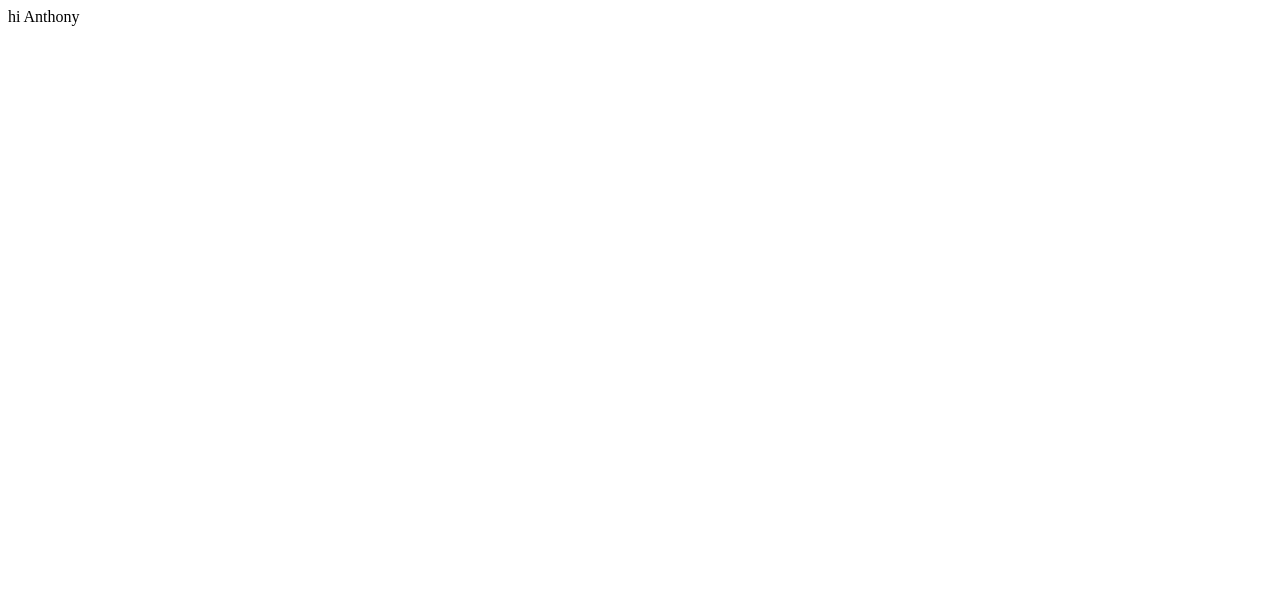
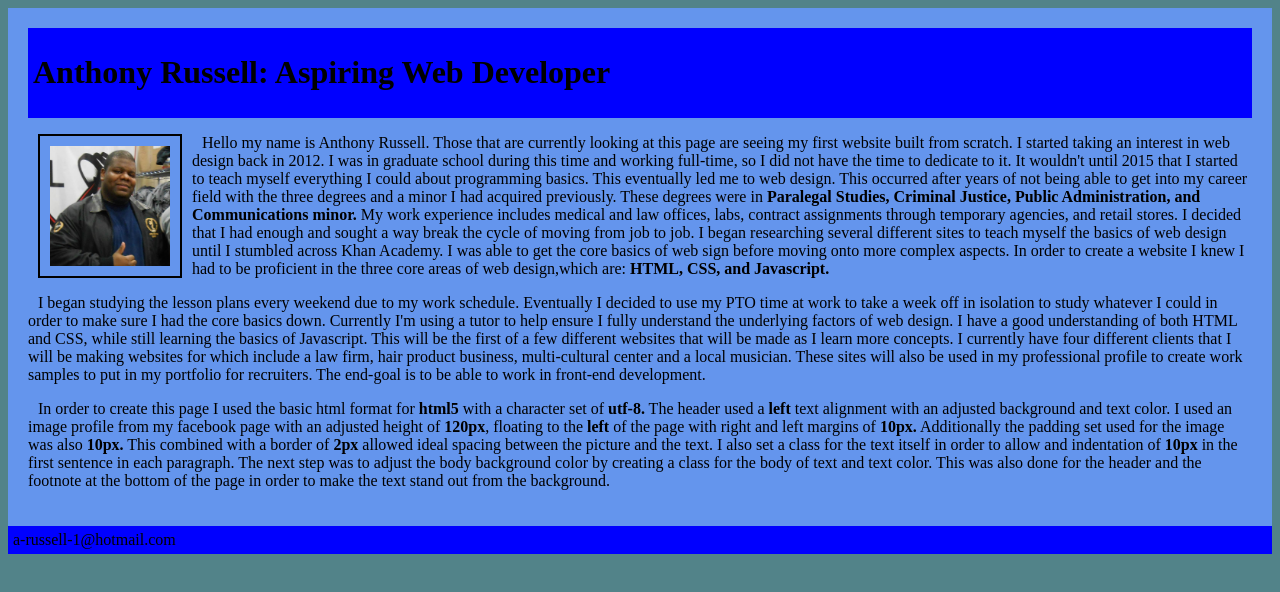
Before and after one commit to arussell86/website-intro, a plain HTML site: page index.html in a window 1280 px wide. Drawn offline with Linux system fonts and the light colour scheme.

Commit message:
added html file and necessary image

```diff
--- a/index.html
+++ b/index.html
@@ -1 +1,72 @@
-hi Anthony
+<!DOCTYPE html>
+<html>
+    <head>
+
+  <meta charset="utf-8">
+  <style>
+#webpic {width:120px;
+height:120px;
+float:left;
+margin-right:10px;
+margin-left:10px;
+padding:10px;
+
+}
+body{background-color: rgb(82,131,137);}
+p{text-indent:10px;}
+
+#header {
+    background-color:blue;
+     color:black;
+     text-align:left;
+    padding:5px;
+}
+#footer {
+    background-color:blue;
+     color:black;
+     text-align:left;
+    padding:5px;
+}
+
+
+  </style>
+<title> Anthony Russell: Website Resume</title>
+</head>
+<body>
+<div style="background-color:CornflowerBlue ; color:black; padding:20px;">
+
+<div id="header">
+<h1> Anthony Russell: Aspiring Web Developer</h1>
+</div>
+<p>
+<img id="webpic" src="WebpagePicture.jpg" alt="picture of Anthony" style="border:2px solid black">
+</p>
+<p>Hello my name is Anthony Russell. Those that are currently looking at this page are seeing my first website built from scratch. I started taking an interest in web design back in 2012.
+I was in graduate school during this time and working full-time, so I did not have the time to dedicate to it. It wouldn't until 2015 that I started to teach myself everything I could about programming basics. This eventually led me
+to web design. This occurred after years of not being able to get into my career field with the three degrees and a minor I had acquired previously.
+These degrees were in<strong> Paralegal Studies, Criminal Justice, Public Administration, and Communications minor.</strong> My work experience includes medical and law offices, labs, contract assignments through temporary agencies, and retail stores. I decided that I had enough and sought a way break the cycle of moving from job to job.
+ I began researching several different sites to teach myself the basics of web design until I stumbled across Khan Academy. I was able to get the core basics of web sign before moving onto more complex aspects.
+In order to create a website I knew I had to be proficient in the three core areas of web design,which are:<strong> HTML, CSS, and Javascript.</strong> <br> <p>I began studying the lesson plans every weekend due to my work schedule. Eventually I decided to use
+my PTO time at work to take a week off in isolation to study whatever I could in order to make sure I had the core basics down.
+	Currently I'm using a tutor to help ensure I fully understand the underlying factors of web design. I have a good understanding of both HTML and CSS, while still learning the basics of Javascript. This will be the first of a few different websites that will be made as I learn more concepts. I currently have four different clients that I will be making websites for which include a law firm, hair product business, multi-cultural center and a local musician. These sites will also be used
+	in my professional profile to create work samples to put in my portfolio for recruiters. The end-goal is to be able to work in front-end development.<br> <p>
+	In order to create this page I used the basic html format for <strong>html5</strong> with a character set of <strong>utf-8.</strong>
+	The header used a <strong>left</strong> text alignment with an adjusted background and text color.
+	I used an image profile from my facebook page with an adjusted height of <strong>120px</strong>, floating to the <strong>left</strong> of the page with right and left margins of <strong>10px.</strong>
+	Additionally the padding set used for the image was also <strong>10px.</strong> This combined with a border of <strong>2px</strong> allowed ideal spacing between the picture and the text. I also set a class for the text itself in order to allow and indentation of <strong>10px</strong> in the first sentence in each paragraph.
+	The next step was to adjust the body background color by creating a class for the body of text and text color.
+	This was also done for the header and the footnote at the bottom of the page in order to make the text stand out from the background.
+
+ </p>
+ </div>
+
+
+
+
+
+ <div id="footer">
+ a-russell-1@hotmail.com
+</div>
+
+
+ </body>
```
Also changed, not shown: WebpagePicture.jpg (added).
